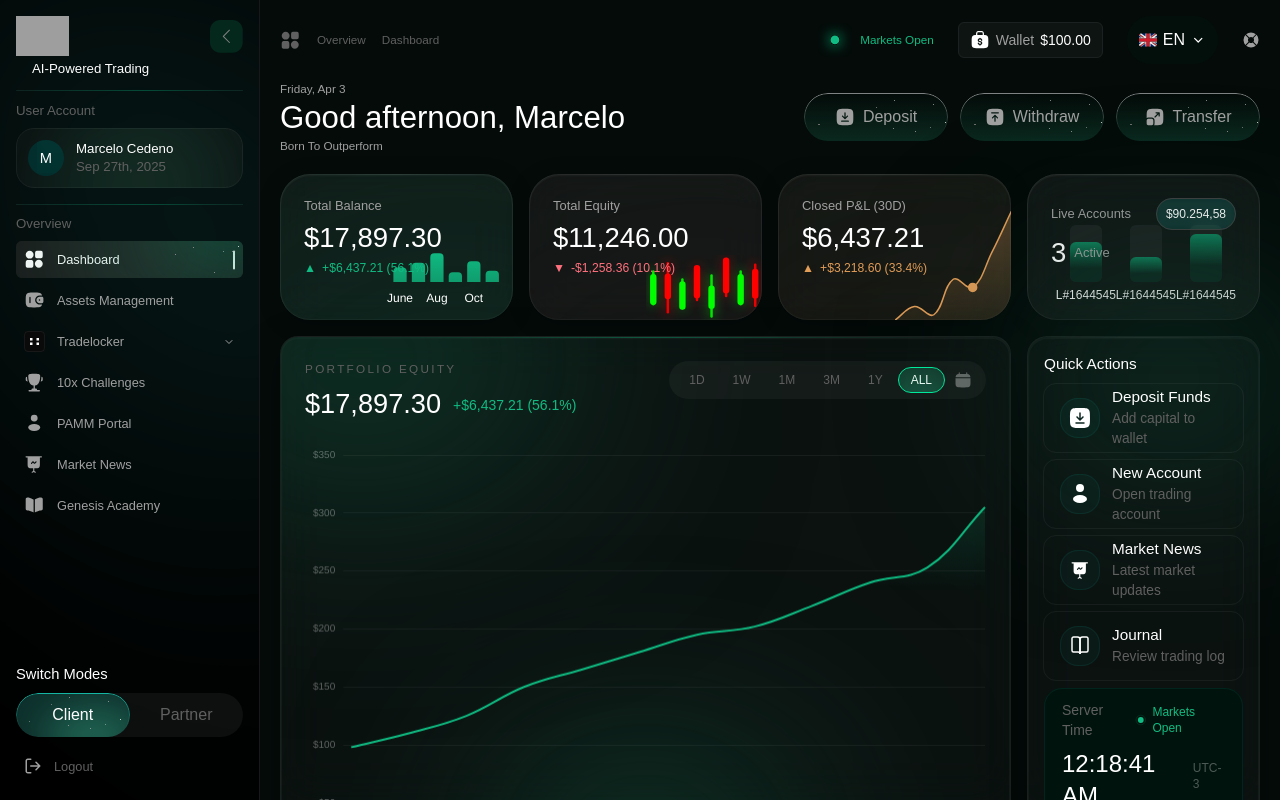
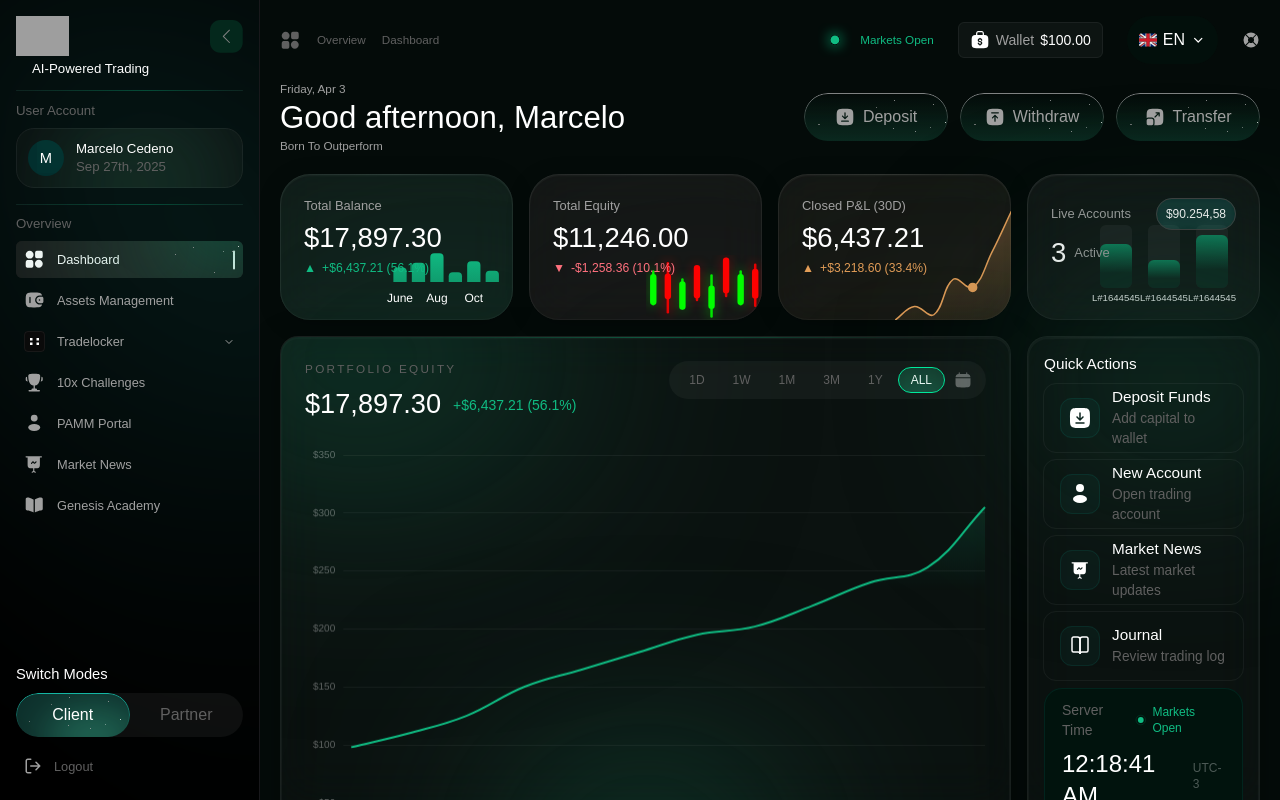
Before and after one commit to Mdx2025/GenesisFxDashboardMDX, a React (Vite) app: page / in a window 1280 px wide. Built offline with nearby package versions, Linux system fonts and the light colour scheme; grey boxes are pictures that could not be loaded; a web font is replaced by a local one.

Commit message:
fix: ActionItem icon rounded-md, LiveAccounts label font smaller to avoid overlap

```diff
--- a/src/components/dashboard/LiveAccountsCard.tsx
+++ b/src/components/dashboard/LiveAccountsCard.tsx
@@ -45,7 +45,7 @@ export function LiveAccountsCard({
                   }}
                 />
               </div>
-              <span className={`text-[0.75rem] text-white whitespace-nowrap ${align}`}>{acc.label}</span>
+              <span className={`text-[0.6rem] leading-tight text-white whitespace-nowrap ${align}`}>{acc.label}</span>
             </div>
           )
         })}
--- a/src/components/ui/ActionItem.tsx
+++ b/src/components/ui/ActionItem.tsx
@@ -9,7 +9,7 @@ interface ActionItemProps {
 export function ActionItem({ title, subtitle, icon }: ActionItemProps) {
   return (
     <button className="w-full h-16 xl:h-[68px] 2xl:h-24 rounded-md outline outline-[1.25px] outline-white/5 flex items-center gap-3 2xl:gap-4 px-4 2xl:px-5 bg-transparent hover:bg-white/[0.02] transition-colors text-left cursor-pointer">
-      <div className="size-10 2xl:size-14 bg-teal-500/5 rounded-lg outline outline-[1.25px] outline-offset-[-1.25px] outline-teal-500/10 flex items-center justify-center shrink-0">
+      <div className="size-10 2xl:size-14 bg-teal-500/5 rounded-md outline outline-[1.25px] outline-offset-[-1.25px] outline-teal-500/10 flex items-center justify-center shrink-0">
         {icon}
       </div>
       <div>
```
Also changed, not shown: 4 other files (tests, documents, lock files or other folders).
